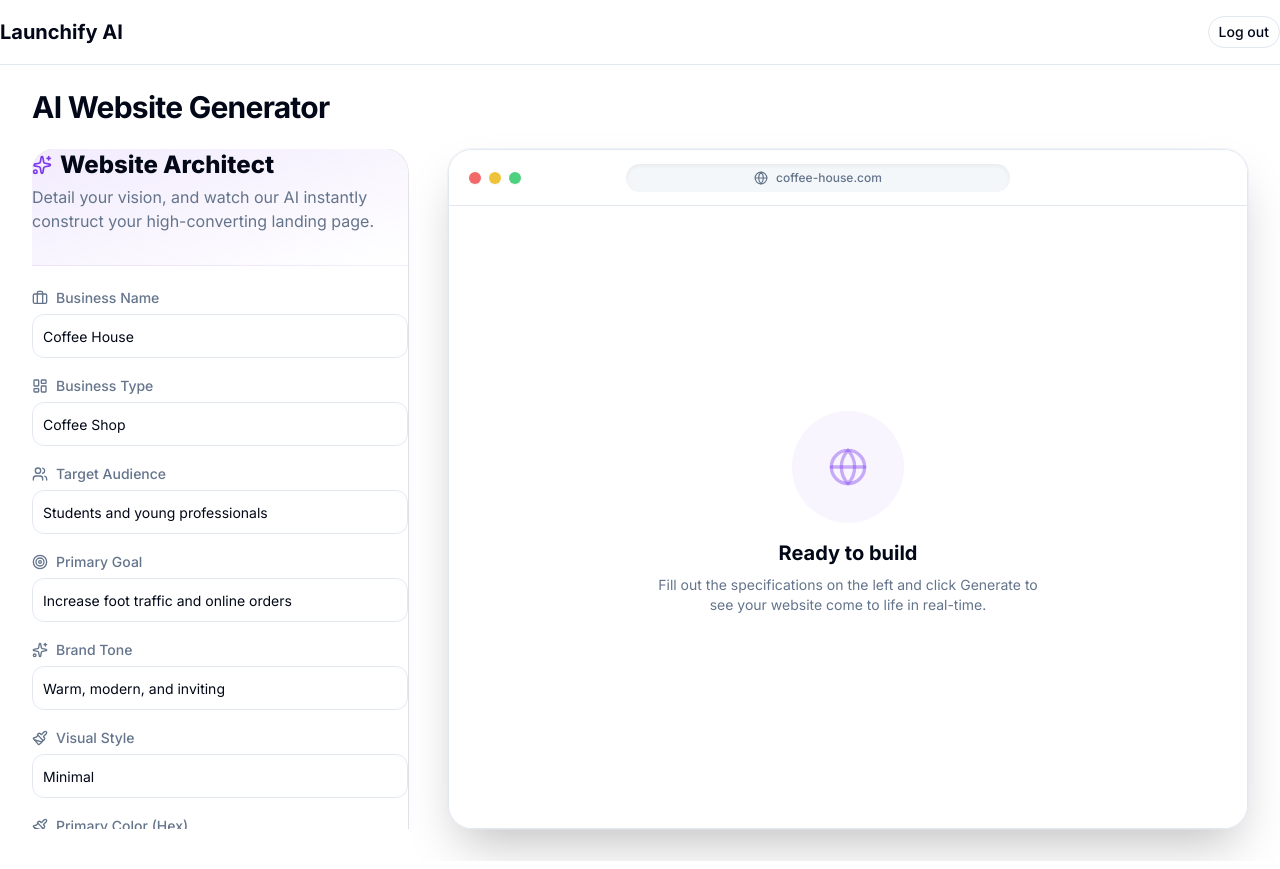
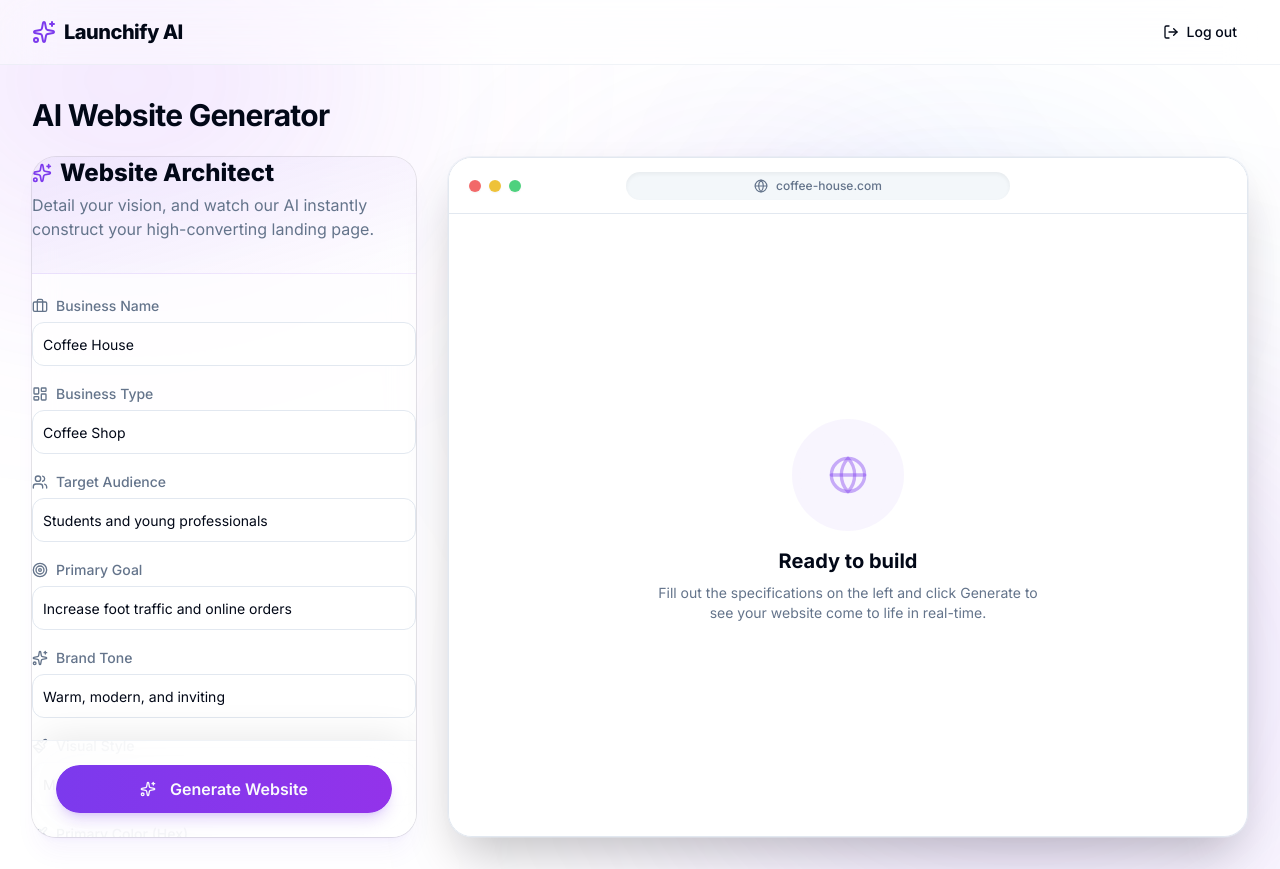
Before and after one commit to duylinh13/Launchify-AI, a Next.js app: page /generate in a window 1280 px wide. Built offline with nearby package versions, Linux system fonts and the light colour scheme.

Commit message:
style: fix generate button visibility and add premium mesh gradient background

```diff
--- a/src/app/(dashboard)/layout.tsx
+++ b/src/app/(dashboard)/layout.tsx
@@ -1,5 +1,6 @@
 import { logout } from '@/app/actions/auth'
 import { Button } from '@/components/ui/button'
+import { Sparkles, LogOut } from 'lucide-react'
 
 export default function DashboardLayout({
   children,
@@ -7,20 +8,29 @@ export default function DashboardLayout({
   children: React.ReactNode
 }) {
   return (
-    <div className="min-h-screen flex flex-col bg-background">
-      <header className="sticky top-0 z-40 border-b bg-background">
-        <div className="container flex h-16 items-center justify-between py-4">
-          <div className="flex items-center gap-4">
-            <span className="text-xl font-bold">Launchify AI</span>
+    <div className="min-h-screen flex flex-col bg-background relative overflow-x-hidden">
+      {/* Global Mesh Gradient Background for VIP Pro Look */}
+      <div className="fixed inset-0 pointer-events-none z-0">
+        <div className="absolute top-[-10%] left-[-10%] w-[40%] h-[40%] rounded-full bg-purple-500/20 blur-[120px] mix-blend-screen animate-pulse" />
+        <div className="absolute bottom-[-10%] right-[-5%] w-[50%] h-[50%] rounded-full bg-primary/20 blur-[150px] mix-blend-screen" />
+        <div className="absolute top-[20%] right-[10%] w-[30%] h-[30%] rounded-full bg-blue-500/10 blur-[100px] mix-blend-screen" />
+      </div>
+
+      <header className="sticky top-0 z-40 border-b border-border/50 bg-background/60 backdrop-blur-xl supports-[backdrop-filter]:bg-background/40">
+        <div className="container flex h-16 items-center justify-between py-4 mx-auto px-4 md:px-8">
+          <div className="flex items-center gap-2 text-primary">
+            <Sparkles className="w-6 h-6" />
+            <span className="text-xl font-extrabold tracking-tight text-foreground">Launchify AI</span>
           </div>
           <form action={logout}>
-            <Button variant="outline" type="submit">
-              Log out
+            <Button variant="ghost" type="submit" className="gap-2 rounded-full hover:bg-destructive/10 hover:text-destructive transition-colors">
+              <LogOut className="w-4 h-4" />
+              <span className="hidden sm:inline">Log out</span>
             </Button>
           </form>
         </div>
       </header>
-      <main className="flex-1 space-y-4 p-4 md:p-8 md:pt-6 container mx-auto">{children}</main>
+      <main className="flex-1 w-full p-4 md:p-8 pt-6 container mx-auto relative z-10">{children}</main>
     </div>
   )
 }
--- a/src/components/website/GenerateForm.tsx
+++ b/src/components/website/GenerateForm.tsx
@@ -62,9 +62,9 @@ export function GenerateForm() {
       <div className="absolute top-0 right-1/4 w-96 h-96 bg-primary/10 blur-[100px] rounded-full pointer-events-none -z-10" />
 
       {/* Input Form Column */}
-      <div className="lg:col-span-4 lg:overflow-y-auto lg:pr-2 pb-8 custom-scrollbar shrink-0">
-        <Card className="border-primary/10 shadow-xl shadow-primary/5 bg-background/60 backdrop-blur-md rounded-3xl overflow-hidden">
-          <CardHeader className="bg-gradient-to-br from-primary/10 to-transparent border-b border-primary/5 pb-8">
+      <div className="lg:col-span-4 h-[600px] lg:h-[calc(100vh-120px)] sticky top-6 shrink-0 flex flex-col">
+        <Card className="border-primary/10 shadow-xl shadow-primary/5 bg-background/60 backdrop-blur-md rounded-3xl overflow-hidden flex flex-col h-full relative">
+          <CardHeader className="bg-gradient-to-br from-primary/10 to-transparent border-b border-primary/5 pb-8 shrink-0">
             <CardTitle className="text-2xl font-extrabold flex items-center gap-2">
               <Sparkles className="w-5 h-5 text-primary" />
               Website Architect
@@ -73,8 +73,8 @@ export function GenerateForm() {
               Detail your vision, and watch our AI instantly construct your high-converting landing page.
             </CardDescription>
           </CardHeader>
-          <CardContent className="pt-6">
-            <form onSubmit={handleSubmit} className="space-y-5">
+          <form onSubmit={handleSubmit} className="flex flex-col flex-1 overflow-hidden">
+            <CardContent className="pt-6 overflow-y-auto custom-scrollbar flex-1 space-y-5 pb-24">
               <div className="space-y-2">
                 <Label htmlFor="businessName" className="flex items-center gap-2 text-muted-foreground"><Briefcase className="w-4 h-4"/> Business Name</Label>
                 <Input id="businessName" name="businessName" value={formData.businessName} onChange={handleChange} required className="h-11 rounded-xl bg-background/50 focus-visible:ring-primary/50 transition-all" />
@@ -112,13 +112,15 @@ export function GenerateForm() {
                   {error.message}
                 </div>
               )}
+            </CardContent>
 
+            <div className="absolute bottom-0 left-0 right-0 p-6 bg-background/90 backdrop-blur-xl border-t border-border/50 shrink-0 z-10 shadow-[0_-10px_40px_-10px_rgba(0,0,0,0.1)]">
               <Button type="submit" disabled={isLoading} className="w-full h-12 rounded-full text-base font-semibold shadow-lg shadow-primary/20 hover:shadow-xl hover:shadow-primary/30 transition-all bg-gradient-to-r from-primary to-purple-600 hover:opacity-90 border-0 group">
                 {isLoading ? <Loader2 className="w-5 h-5 animate-spin mr-2" /> : <Sparkles className="w-5 h-5 mr-2 group-hover:rotate-12 transition-transform" />}
                 {isLoading ? 'Architecting Website...' : 'Generate Website'}
               </Button>
-            </form>
-          </CardContent>
+            </div>
+          </form>
         </Card>
       </div>
 
```
